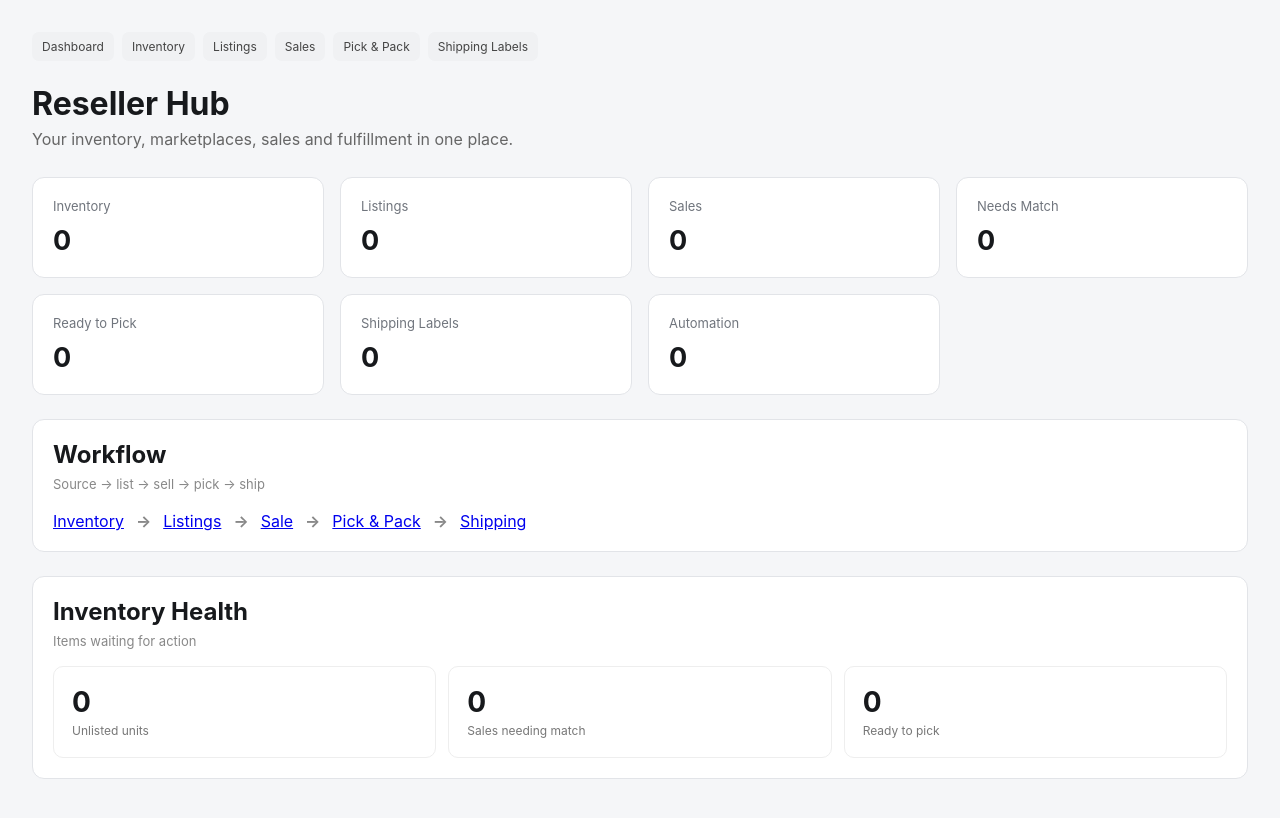
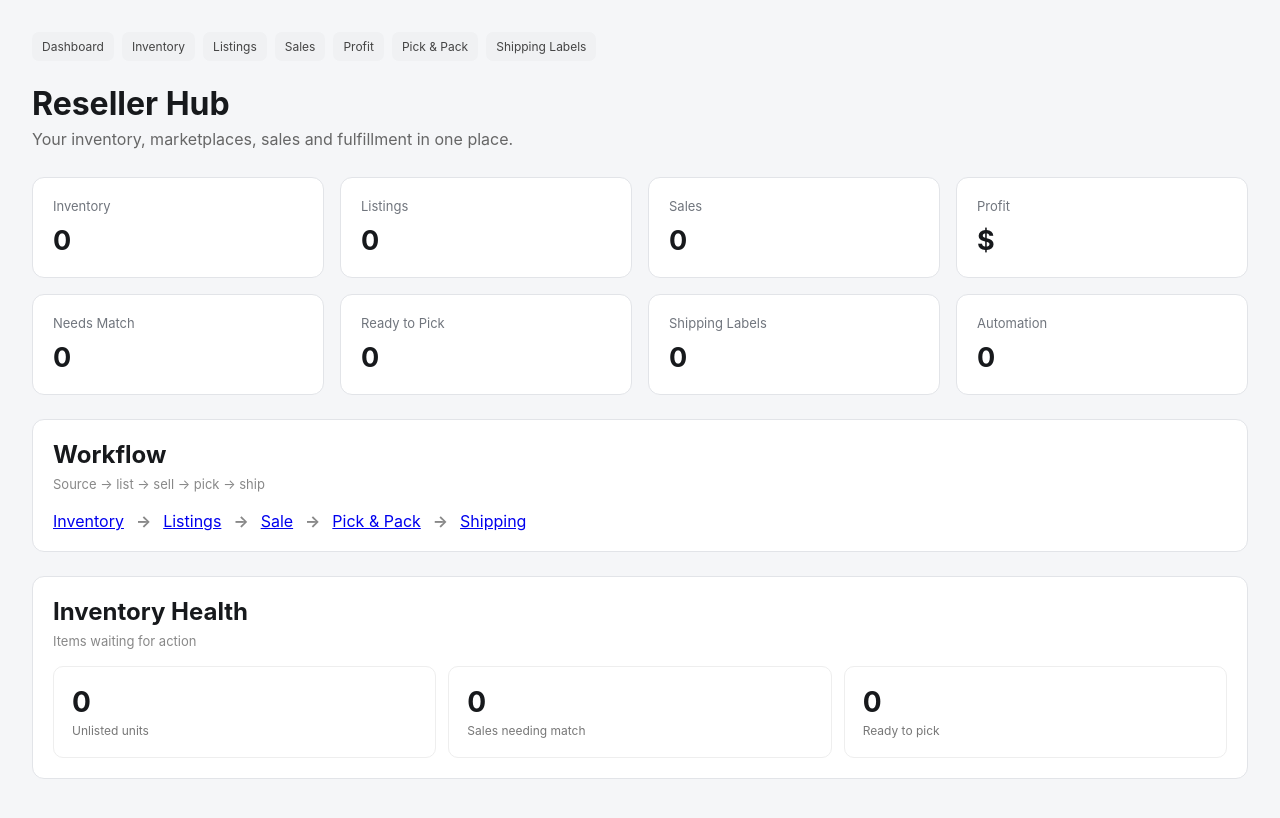
Before and after one commit to suimonostore-sudo/reseller-hub, a Next.js app: page / in a window 1280 px wide. Shown: the top 818 px of the page. Built offline with nearby package versions, Linux system fonts and the light colour scheme; no server answers; the database is empty.

Commit message:
Link profit dashboard from Reseller Hub home

```diff
--- a/src/app/page.tsx
+++ b/src/app/page.tsx
@@ -3,6 +3,6 @@ import {useEffect,useState} from "react";
 export default function Dashboard(){
  const [s,setS]=useState<any>({});
  useEffect(()=>{fetch("/api/dashboard").then(r=>r.json()).then(setS)},[]);
- const cards=[["Inventory","/inventory",s.inventory||0],["Listings","/listings",s.listings||0],["Sales","/sales",s.sales||0],["Needs Match","/sales",s.needsMatch||0],["Ready to Pick","/pick-pack",s.readyToPick||0],["Shipping Labels","/shipping-labels",s.labels||0],["Automation","/automation",s.needsMatch||0]];
- return <main className="shell"><nav className="globalNav">{[["Dashboard","/"],["Inventory","/inventory"],["Listings","/listings"],["Sales","/sales"],["Pick & Pack","/pick-pack"],["Shipping Labels","/shipping-labels"]].map(x=><a href={x[1]} key={x[0]}>{x[0]}</a>)}</nav><header className="header"><div><h1>Reseller Hub</h1><p>Your inventory, marketplaces, sales and fulfillment in one place.</p></div></header><section className="cards">{cards.map(c=><a className="card dashCard" href={c[1]} key={c[0]}><span>{c[0]}</span><strong>{c[2]}</strong></a>)}</section><section className="panel"><div className="panelHead"><div><h2>Workflow</h2><span>Source → list → sell → pick → ship</span></div></div><div className="flow"><a href="/inventory">Inventory</a><b>→</b><a href="/listings">Listings</a><b>→</b><a href="/sales">Sale</a><b>→</b><a href="/pick-pack">Pick & Pack</a><b>→</b><a href="/shipping-labels">Shipping</a></div></section><section className="panel"><div className="panelHead"><div><h2>Inventory Health</h2><span>Items waiting for action</span></div></div><div className="health"><div><b>{s.unlisted||0}</b><span>Unlisted units</span></div><div><b>{s.needsMatch||0}</b><span>Sales needing match</span></div><div><b>{s.readyToPick||0}</b><span>Ready to pick</span></div></div></section></main>
+ const cards=[["Inventory","/inventory",s.inventory||0],["Listings","/listings",s.listings||0],["Sales","/sales",s.sales||0],["Profit","/profit","$"],["Needs Match","/sales",s.needsMatch||0],["Ready to Pick","/pick-pack",s.readyToPick||0],["Shipping Labels","/shipping-labels",s.labels||0],["Automation","/automation",s.needsMatch||0]];
+ return <main className="shell"><nav className="globalNav">{[["Dashboard","/"],["Inventory","/inventory"],["Listings","/listings"],["Sales","/sales"],["Profit","/profit"],["Pick & Pack","/pick-pack"],["Shipping Labels","/shipping-labels"]].map(x=><a href={x[1]} key={x[0]}>{x[0]}</a>)}</nav><header className="header"><div><h1>Reseller Hub</h1><p>Your inventory, marketplaces, sales and fulfillment in one place.</p></div></header><section className="cards">{cards.map(c=><a className="card dashCard" href={c[1]} key={c[0]}><span>{c[0]}</span><strong>{c[2]}</strong></a>)}</section><section className="panel"><div className="panelHead"><div><h2>Workflow</h2><span>Source → list → sell → pick → ship</span></div></div><div className="flow"><a href="/inventory">Inventory</a><b>→</b><a href="/listings">Listings</a><b>→</b><a href="/sales">Sale</a><b>→</b><a href="/pick-pack">Pick & Pack</a><b>→</b><a href="/shipping-labels">Shipping</a></div></section><section className="panel"><div className="panelHead"><div><h2>Inventory Health</h2><span>Items waiting for action</span></div></div><div className="health"><div><b>{s.unlisted||0}</b><span>Unlisted units</span></div><div><b>{s.needsMatch||0}</b><span>Sales needing match</span></div><div><b>{s.readyToPick||0}</b><span>Ready to pick</span></div></div></section></main>
 }
```
